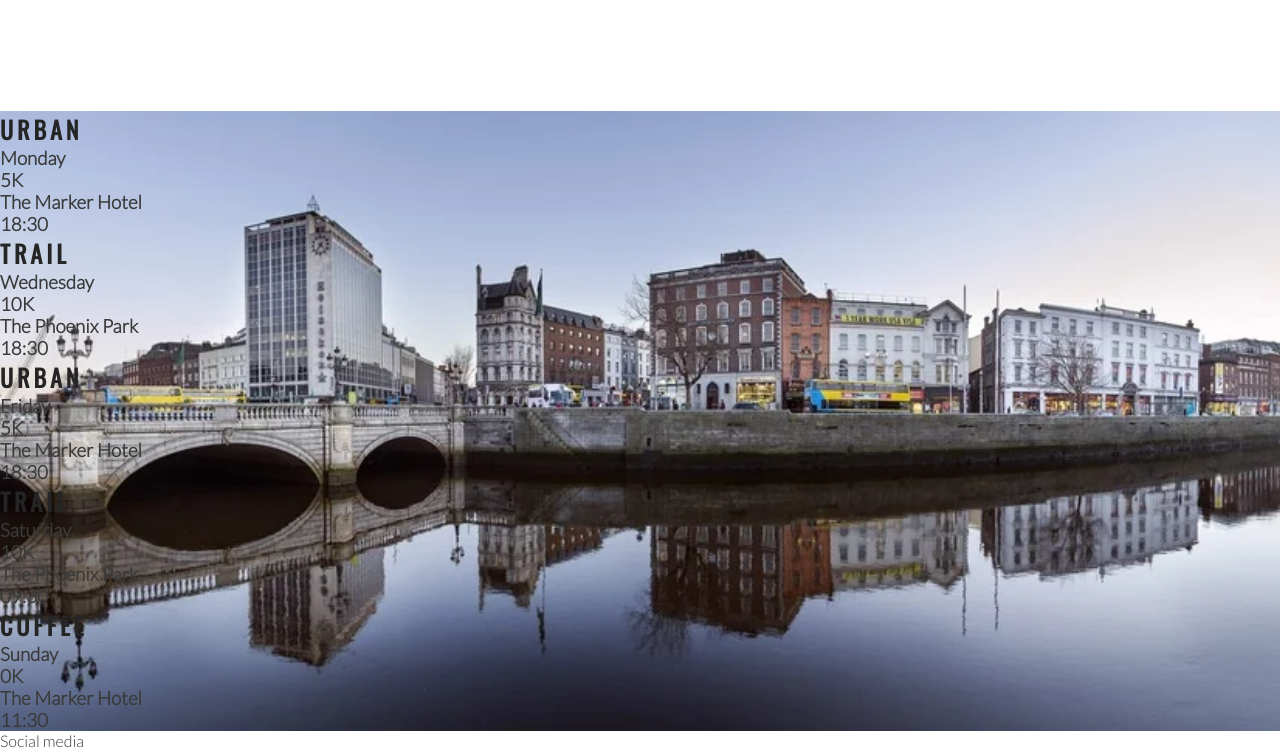
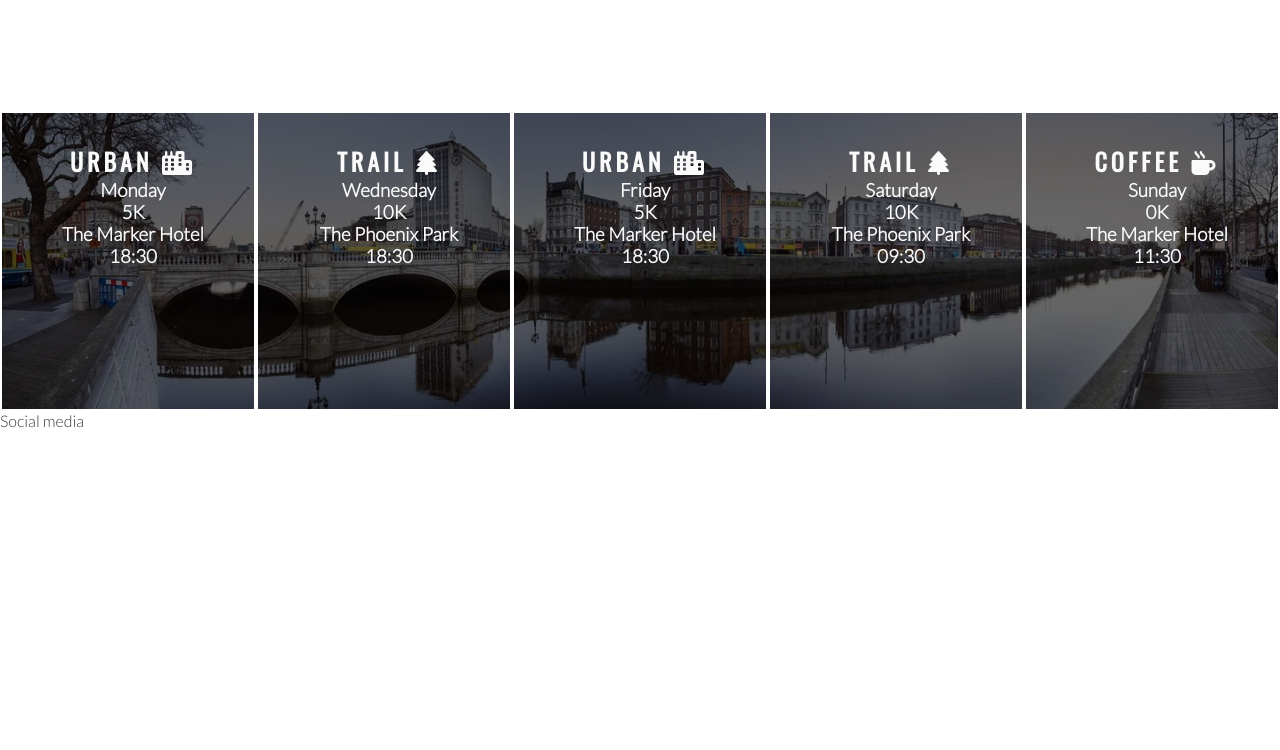
Before and after one commit to ElyseRH/love-running, a plain HTML site: page index.html in a window 1280 px wide. Shown: the part 1184-1934 px from the top of the page. After the commit the page ends 1614 px from the top, so only its background shows below. Drawn offline with nearby package versions, Linux system fonts and the light colour scheme.

Commit message:
Add Fontawesome icons and style times and locations

```diff
--- a/assets/css/style.css
+++ b/assets/css/style.css
@@ -185,3 +185,19 @@ hr {
     width: 100%;
     overflow: hidden;
 }
+
+#times div {
+    color: #fafafa;
+    background-color: rgba(0,0,0,.6);
+    width: 20%;
+    height: 300px;
+    float: left;
+    padding: 30px 0 0 10px;
+    text-align: center;
+    border: 2px solid white;
+    box-sizing: border-box;
+}
+
+#times h2 {
+    color: #fafafa;
+}
--- a/index.html
+++ b/index.html
@@ -80,33 +80,35 @@
     </section>
     <section id="times">
         <div>
-            <h2>Urban</h2>
+            <h2>Urban <i class="fas fa-city"></i></h2>
             <h3>Monday</h3>
             <h3>5K</h3>
             <h3>The Marker Hotel</h3>
             <h3>18:30</h3>
         </div>
         <div>
-            <h2>Trail</h2>
+            <h2>Trail <i class="fas fa-tree"></i></h2>
             <h3>Wednesday</h3>
             <h3>10K</h3>
             <h3>The Phoenix Park</h3>
             <h3>18:30</h3>
         </div>
-        <h2>Urban</h2>
-        <h3>Friday</h3>
-        <h3>5K</h3>
-        <h3>The Marker Hotel</h3>
-        <h3>18:30</h3>
         <div>
-            <h2>Trail</h2>
+            <h2>Urban <i class="fas fa-city"></i></h2>
+            <h3>Friday</h3>
+            <h3>5K</h3>
+            <h3>The Marker Hotel</h3>
+            <h3>18:30</h3>
+        </div>
+        <div>
+            <h2>Trail <i class="fas fa-tree"></i></h2>
             <h3>Saturday</h3>
             <h3>10K</h3>
             <h3>The Phoenix Park</h3>
             <h3>09:30</h3>
         </div>
         <div>
-            <h2>Coffee</h2>
+            <h2>Coffee <i class="fas fa-mug-hot"></i></h2>
             <h3>Sunday</h3>
             <h3>0K</h3>
             <h3>The Marker Hotel</h3>
```
